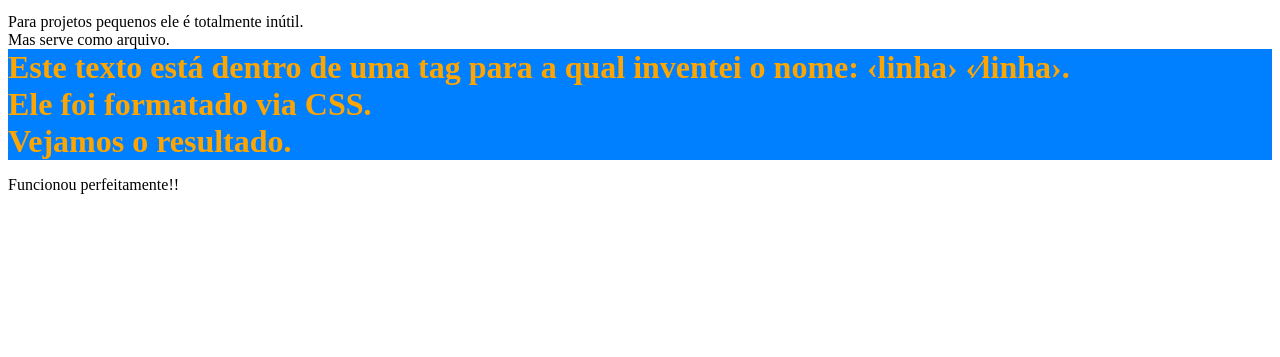
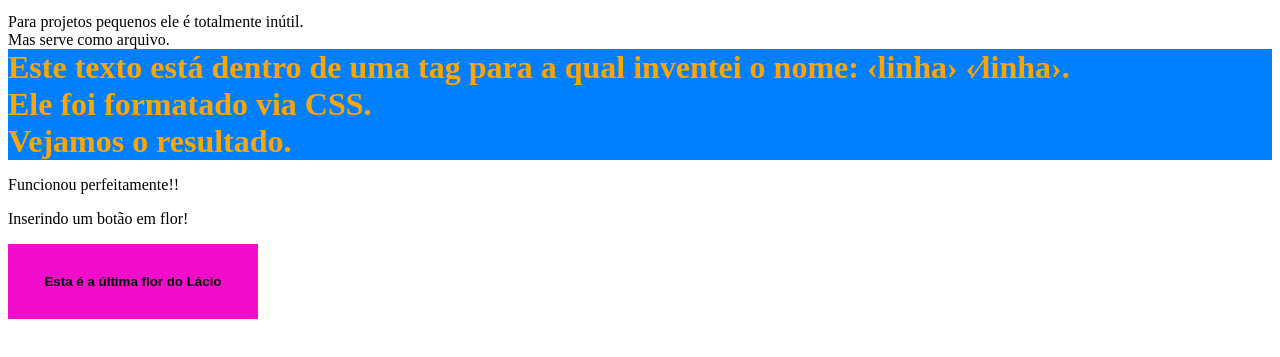
Before and after one commit to joagostini/aprendendo-git, a plain HTML site: page index.html in a window 1280 px wide. Shown: the part 101-458 px from the top of the page. Drawn offline with Linux system fonts and the light colour scheme.

Commit message:
atualização do README; inclusão de botão e sua estilização

```diff
--- a/beauty.css
+++ b/beauty.css
@@ -4,6 +4,14 @@ linha{
   color: orange;
   display: block;
   background-color: hsl(210, 100%,50%);
-
-
 }
+.btn-flor{
+  width: 250px;
+  height:75px;
+  line-height: 1;
+  color: black;
+  background-color:hsl(310,90%,50%);
+  border: 0;
+  cursor: pointer;
+  font-weight: 700;
+}
--- a/index.html
+++ b/index.html
@@ -18,6 +18,8 @@
         Vejamos o resultado.
     </linha>
     <p>Funcionou perfeitamente!!</p>
+    <p>Inserindo um botão em flor!</p>
+    <button class='btn-flor'>Esta é a última flor do Lácio</button>
 
   </body>
 </html>
```
Also changed, not shown: 1 other file.
